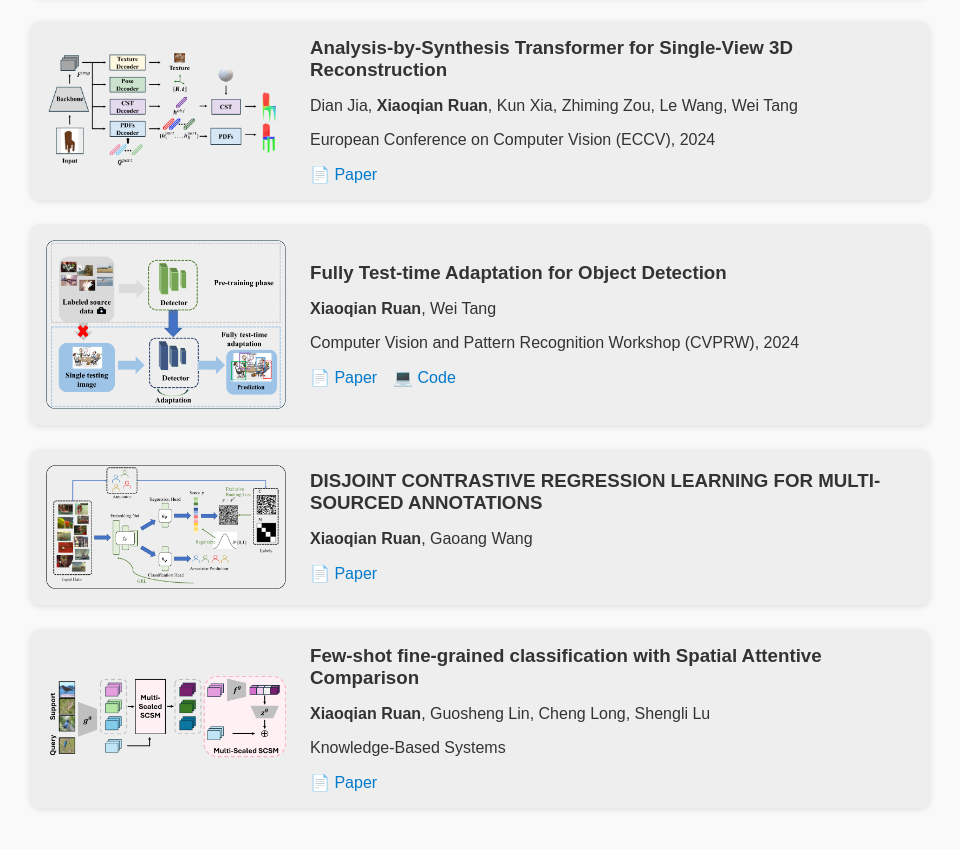
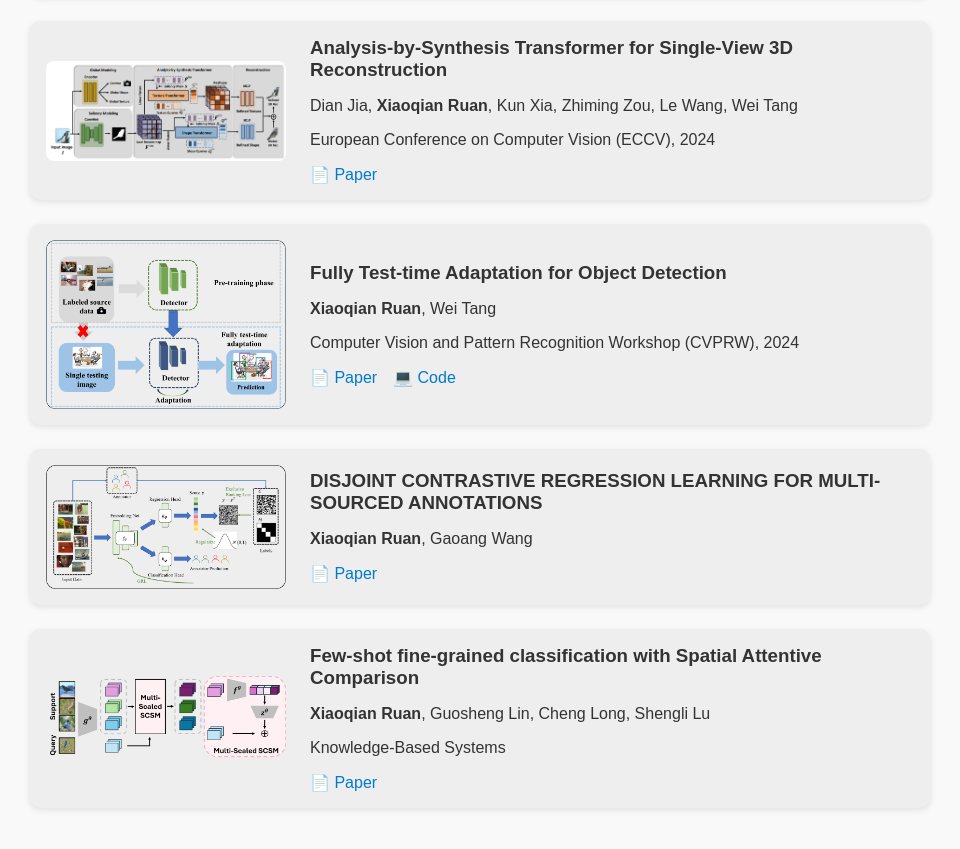
Before and after one commit to XiaoqianRuan1/XiaoqianRuan1.github.io, a plain HTML site: page index.html in a window 1280 px wide. Shown: the part 1011-1860 px from the top of the page, without its empty margins (160-1120 px from the left). Drawn offline with Linux system fonts and the light colour scheme.

Commit message:
Update index.html

```diff
--- a/index.html
+++ b/index.html
@@ -221,7 +221,7 @@
     </div>
     </div>
     <div class="research-card">
-      <img src="images/part.png" alt="Project Image">
+      <img src="images/analysis.png" alt="Project Image">
       <div class="research-info">
       <h3>Analysis-by-Synthesis Transformer for Single-View 3D Reconstruction</h3>
       <p>Dian Jia, <strong>Xiaoqian Ruan</strong>, Kun Xia, Zhiming Zou, Le Wang, Wei Tang</p>
```
